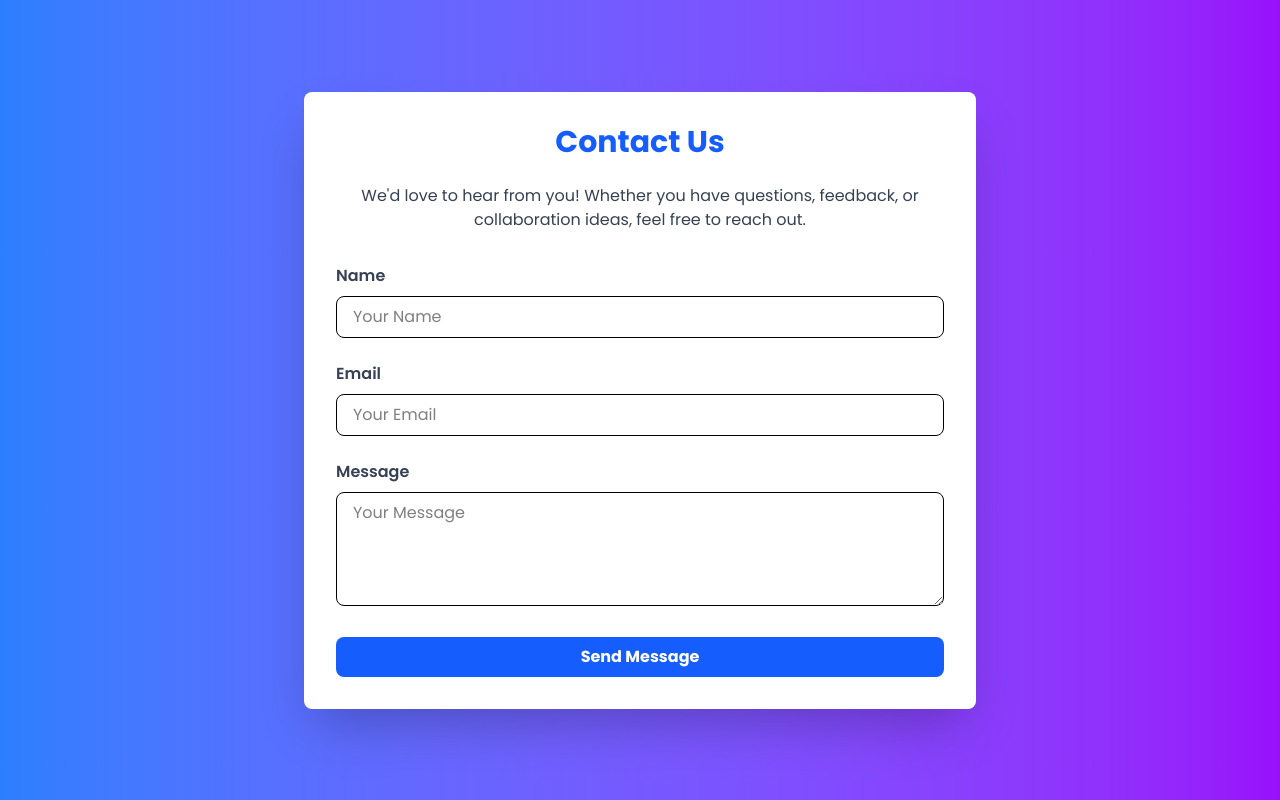
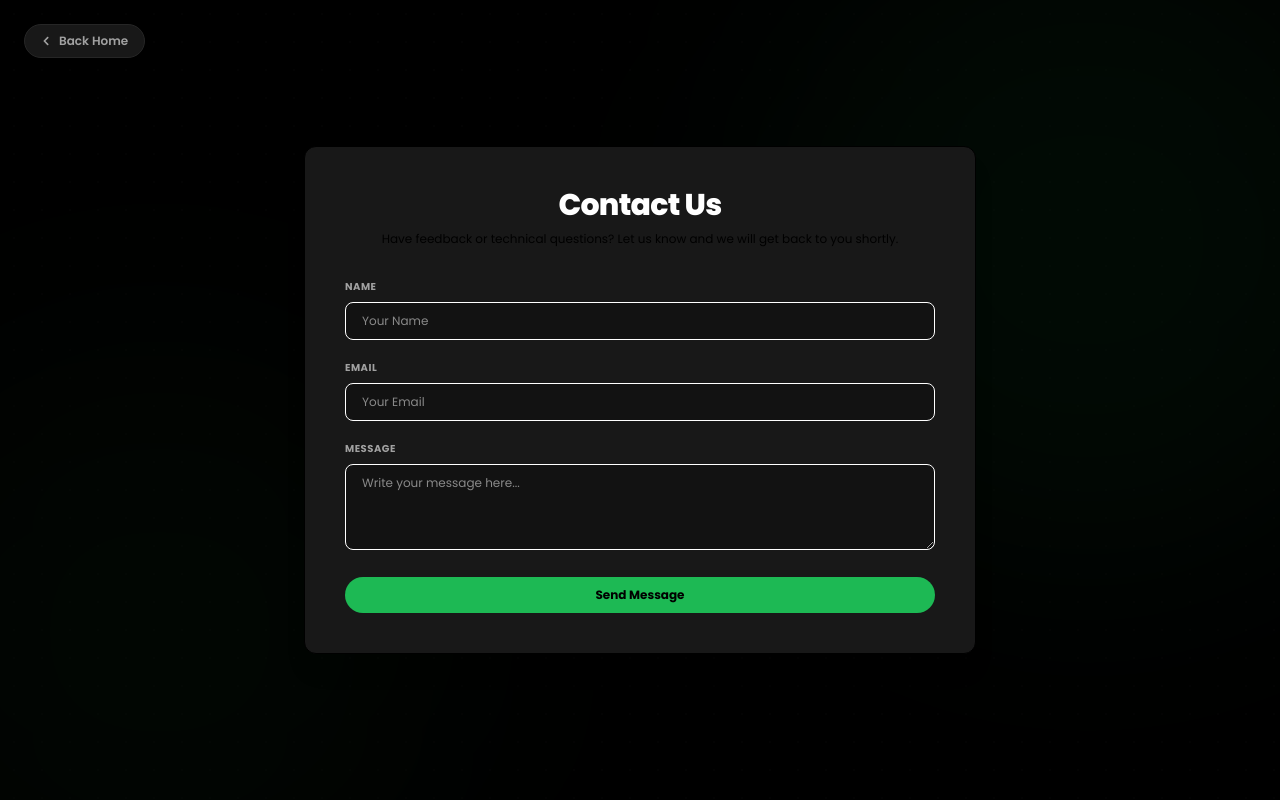
Before and after one commit to guljarhussain0560/Music-Frontend, a React (Vite) app: page /contact in a window 1280 px wide. Built offline with nearby package versions, Linux system fonts and the light colour scheme; no server answers.

Commit message:
style: Revamp ContactPage card layout

```diff
--- a/src/components/contactPage/ContactPage.jsx
+++ b/src/components/contactPage/ContactPage.jsx
@@ -1,5 +1,8 @@
 import React from 'react';
 import api from '../services/api';
+import { Link } from 'react-router-dom';
+import MusicBackground from '../style/MusicBackground';
+import { FaChevronLeft, FaPaperPlane } from 'react-icons/fa';
 
 const ContactPage = () => {
   const handleSubmit = async (e) => {
@@ -19,20 +22,35 @@ const ContactPage = () => {
   const [sent, setSent] = React.useState(false);
 
   return (
-    <div className="min-h-screen bg-gradient-to-r from-blue-500 to-purple-600 p-6 flex justify-center items-center">
-      <div className="max-w-2xl bg-white p-8 rounded-lg shadow-2xl transform transition duration-500 hover:scale-105">
-        <h1 className="text-3xl font-bold text-center text-blue-600 mb-6">Contact Us</h1>
-        <p className="text-gray-700 text-center mb-8">
-          We'd love to hear from you! Whether you have questions, feedback, or collaboration ideas, feel free to reach out.
+    <div className="min-h-screen text-neutral-350 p-6 flex flex-col justify-center items-center relative">
+      {/* Premium Ambient Background */}
+      <MusicBackground />
+
+      {/* Navigation Return Button */}
+      <div className="absolute top-6 left-6 z-30">
+        <Link
+          to="/"
+          className="inline-flex items-center gap-2 px-4 py-2 text-xs font-semibold rounded-full bg-[#181818] border border-neutral-800 text-neutral-400 hover:text-white hover:bg-[#282828] hover:scale-102 transition-all"
+        >
+          <FaChevronLeft size={10} /> Back Home
+        </Link>
+      </div>
+
+      <div className="max-w-2xl bg-[#181818] border border-neutral-850 p-8 md:p-10 rounded-xl shadow-xl w-full text-neutral-250 z-20 my-12">
+        <h1 className="text-3xl font-extrabold text-center text-white tracking-tight mb-2">
+          Contact Us
+        </h1>
+        <p className="text-neutral-450 text-center mb-8 text-xs font-normal">
+          Have feedback or technical questions? Let us know and we will get back to you shortly.
         </p>
 
         {sent ? (
-          <div className="text-green-600 text-center font-semibold text-lg mb-6 animate-bounce">
+          <div className="text-green-400 bg-green-950/20 border border-green-900/30 p-4 rounded-xl text-center font-bold text-sm mb-6">
             🎉 Message sent successfully!
           </div>
         ) : (
           <form
-            className="space-y-6"
+            className="space-y-5"
             onSubmit={async (e) => {
               setSending(true);
               setSent(false);
@@ -46,56 +64,44 @@ const ContactPage = () => {
             }}
           >
             <div>
-              <label className="block text-gray-700 font-semibold mb-2">Name</label>
+              <label className="block text-[10px] font-bold uppercase tracking-wider text-neutral-400 mb-2">Name</label>
               <input
                 type="text"
                 name="name"
                 placeholder="Your Name"
-                className="w-full px-4 py-2 border rounded-lg focus:outline-none focus:ring-2 focus:ring-blue-400"
+                className="w-full px-4 py-2.5 bg-[#121212] border border-neutral-850 text-white rounded-lg placeholder-neutral-550 focus:outline-none focus:ring-1 focus:ring-[#1db954] text-xs transition-all animate-none"
                 required
               />
             </div>
 
             <div>
-              <label className="block text-gray-700 font-semibold mb-2">Email</label>
+              <label className="block text-[10px] font-bold uppercase tracking-wider text-neutral-400 mb-2">Email</label>
               <input
                 type="email"
                 name="email"
                 placeholder="Your Email"
-                className="w-full px-4 py-2 border rounded-lg focus:outline-none focus:ring-2 focus:ring-blue-400"
+                className="w-full px-4 py-2.5 bg-[#121212] border border-neutral-850 text-white rounded-lg placeholder-neutral-550 focus:outline-none focus:ring-1 focus:ring-[#1db954] text-xs transition-all animate-none"
                 required
               />
             </div>
 
             <div>
-              <label className="block text-gray-700 font-semibold mb-2">Message</label>
+              <label className="block text-[10px] font-bold uppercase tracking-wider text-neutral-400 mb-2">Message</label>
               <textarea
                 rows="4"
                 name="message"
-                placeholder="Your Message"
-                className="w-full px-4 py-2 border rounded-lg focus:outline-none focus:ring-2 focus:ring-blue-400"
+                placeholder="Write your message here..."
+                className="w-full px-4 py-2.5 bg-[#121212] border border-neutral-850 text-white rounded-lg placeholder-neutral-550 focus:outline-none focus:ring-1 focus:ring-[#1db954] text-xs transition-all animate-none"
                 required
               />
             </div>
 
             <button
               type="submit"
-              className={`w-full bg-blue-600 text-white font-bold py-2 px-4 rounded-lg transition duration-300 hover:shadow-lg cursor-pointer flex items-center justify-center ${
-                sending ? 'opacity-60 cursor-not-allowed' : 'hover:bg-blue-700'
-              }`}
+              className="w-full bg-[#1db954] hover:bg-[#1ed760] text-black font-bold py-2.5 px-4 rounded-full transition-all text-xs flex items-center justify-center gap-2 cursor-pointer"
               disabled={sending}
             >
-              {sending ? (
-                <>
-                  <svg className="animate-spin h-5 w-5 mr-2 text-white" xmlns="http://www.w3.org/2000/svg" fill="none" viewBox="0 0 24 24">
-                    <circle className="opacity-25" cx="12" cy="12" r="10" stroke="currentColor" strokeWidth="4"></circle>
-                    <path className="opacity-75" fill="currentColor" d="M4 12a8 8 0 018-8v8z"></path>
-                  </svg>
-                  Sending...
-                </>
-              ) : (
-                'Send Message'
-              )}
+              {sending ? 'Sending...' : 'Send Message'}
             </button>
           </form>
         )}
```
